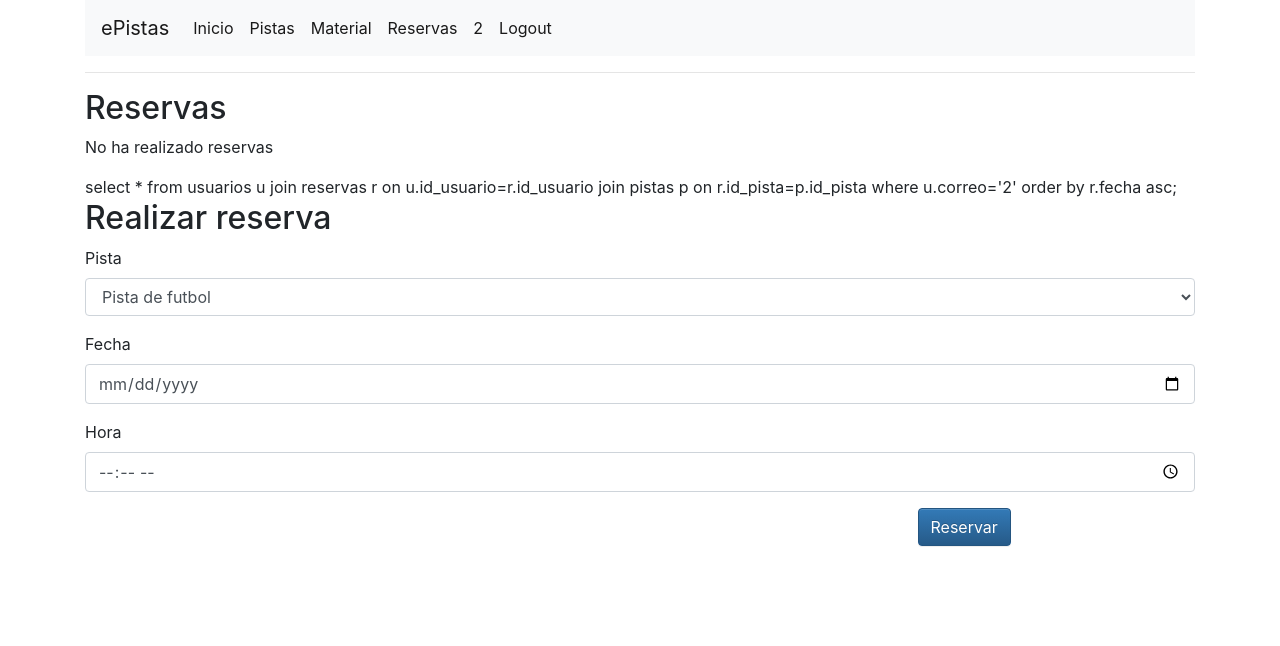
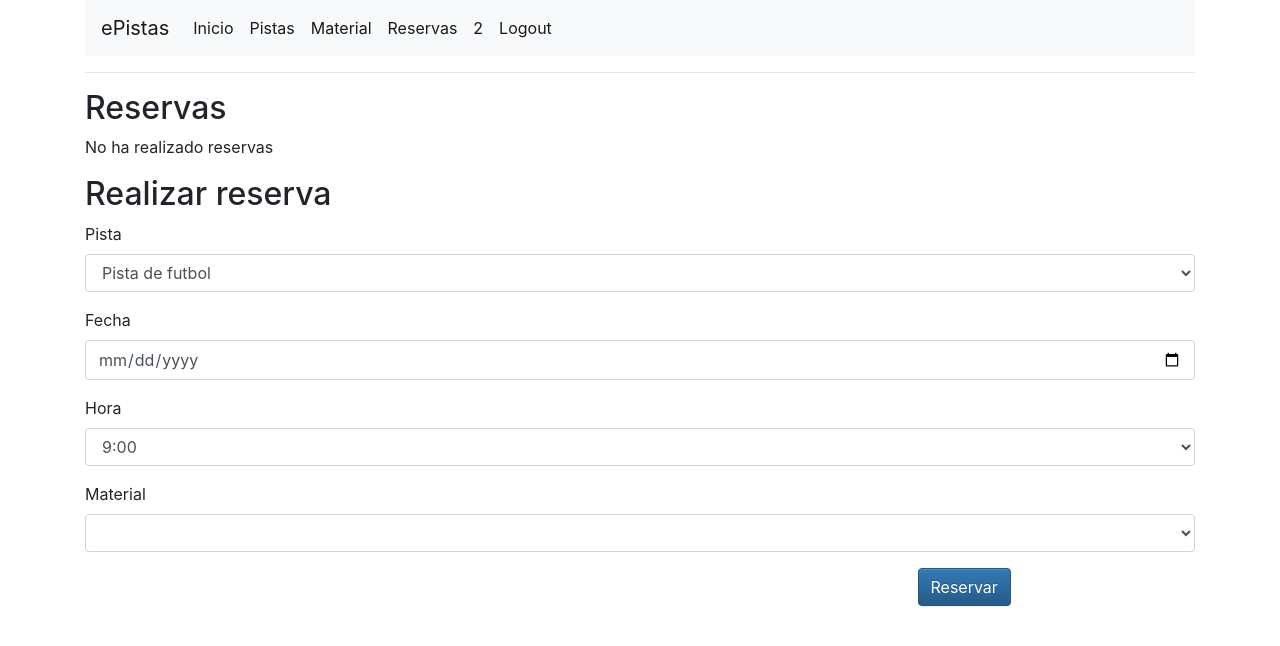
Before and after one commit to agalvaro/PROYECTO_IAW_1718, a PHP site: page /usuario/reservas.php in a window 1280 px wide. Shown: the top 646 px of the page. Run offline with PHP 8.4, Linux system fonts and the light colour scheme; a user stored in the database is signed in; data comes from the database, SQL or seed files in the repository; data that the repository does not hold is empty; some libraries are stand-ins or nearby versions.

Commit message:
Actualización

```diff
--- /dev/null
+++ b/includes/conexion.php
@@ -0,0 +1,9 @@
+<?php
+$connection = new mysqli("localhost", "root", "Admin2015","web", 3316);
+
+
+if ($connection->connect_errno) {
+    printf("Connection failed: %s\n", $connection->connect_error);
+    exit();
+}
+?>
--- a/login.php
+++ b/login.php
@@ -35,7 +35,7 @@
     if (isset($_POST["user"])) {
 
 
-          $connection = new mysqli("192.168.1.159", "root", "Admin2015","web", 3316);
+          include("../includes/conexion.php");
 
 
           if ($connection->connect_errno) {
@@ -57,9 +57,11 @@
                   while ($obj=$result->fetch_object()) {
                     if ($obj->tipo=="usuario") {
                       $_SESSION["user"]=$_POST["user"];
+                      $_SESSION["id"]=$obj->id_usuario;
                       header("Location: usuario/inicio.php");
                     } else {
                       $_SESSION["user"]=$_POST["user"];
+                      $_SESSION["id"]=$obj->id_usuario;
                       $_SESSION["admin"]="Admin";
                       header("Location: admin/inicio.php");
                     }
--- a/registro.php
+++ b/registro.php
@@ -38,7 +38,7 @@
     <?php else: ?>
       <?php
 
-      $connection = new mysqli("192.168.1.159", "root", "Admin2015","web", 3316);
+      include("../includes/conexion.php");
 
 
       if ($connection->connect_errno) {
@@ -50,6 +50,7 @@
       $usuario="INSERT INTO usuarios (nombre,apellidos,telefono,correo,passwd,tipo) VALUES ('".$_POST['name']."','".$_POST['ape']."','".$_POST['tlf']."','".$_POST['user']."',md5('".$_POST['password']."'),'usuario');";
         if ($result = $connection->query($usuario)) {
          echo "<h1>Has sido registrado</h1>";
+         header("Location: ../login.php");
        } else {
          echo "<h1>Error</h1>";
        }
--- a/usuario/reservas.php
+++ b/usuario/reservas.php
@@ -24,13 +24,7 @@
 
 
 
-  $connection = new mysqli("192.168.1.159", "root", "Admin2015","web", 3316);
-
-
-  if ($connection->connect_errno) {
-      printf("Connection failed: %s\n", $connection->connect_error);
-      exit();
-  }
+  include("../includes/conexion.php");
 
 
   $consulta="select * from usuarios u join reservas r on u.id_usuario=r.id_usuario join pistas p on r.id_pista=p.id_pista where
@@ -43,7 +37,6 @@
 
       if ($result->num_rows===0) {
         echo "<p>No ha realizado reservas</p>";
-        echo $consulta;
       } else {
         echo "<ul>";
         while ($obj=$result->fetch_object()) {
@@ -78,7 +71,38 @@
   </div>
   <div class="form-group">
     <label>Hora</label>
-    <input name="tiempo" type="time" class="form-control" required>
+    <select class="form-control" name="hora" required>
+      <option value="9:00">9:00</option>
+      <option value="10:00">10:00</option>
+      <option value="11:00">11:00</option>
+      <option value="12:00">12:00</option>
+      <option value="13:00">13:00</option>
+      <option value="14:00">14:00</option>
+      <option value="16:00">16:00</option>
+      <option value="17:00">17:00</option>
+      <option value="18:00">18:00</option>
+      <option value="19:00">19:00</option>
+      <option value="20:00">20:00</option>
+      <option value="21:00">21:00</option>
+    </select>
+  </div>
+  <div class="form-group">
+    <label >Material</label>
+    <select class="form-control" name="material">
+      <option value=''></option>
+      <?php
+
+      $consulta="select * from material;";
+
+      if ($result = $connection->query($consulta)) {
+
+          while ($obj=$result->fetch_object()) {
+            echo "<option value='".$obj->id_material."'>".$obj->nombre."</option>";
+            }
+      }
+
+      ?>
+    </select>
   </div>
   <button type="submit" class="mb-3 btn btn-primary offset-md-9">Reservar</button>
 </form>
@@ -86,18 +110,28 @@
 
 <?php
 
-$usu="select id_usuario from usuarios where correo='".$_SESSION['user']."'";
+$usu="select * from reservas where fecha='".$_POST['fecha']."' and hora_inicio='".$_POST['hora']."'";
+
 if ($result = $connection->query($usu)) {
 
-    while ($obj=$result->fetch_object()) {
-      $usuario=$obj->id_usuario;
-      $consulta="INSERT INTO reservas (fecha,hora_inicio,id_usuario,id_pista) VALUES ('".$_POST['fecha']."','".$_POST['tiempo']."','$usuario','".$_POST['id']."');";
+    if ($result->num_rows===0) {
 
-      if ($connection->query($consulta)) {
-        echo "<p>Reserva realizada</p>";
-      } else {
-        echo "$consulta";
-      }
+        $consulta="INSERT INTO reservas (fecha,hora_inicio,id_usuario,id_pista) VALUES ('".$_POST['fecha']."','".$_POST['hora']."','".$_SESSION['id']."','".$_POST['id']."');";
+
+        if ($connection->query($consulta)) {
+          echo "<p>Reserva realizada</p>";
+
+          if ($_POST['material']!='') {
+            $consulta="INSERT INTO reserva_material VALUES ($connection->insert_id,'".$_POST['material']."');";
+            if ($result = $connection->query($consulta)) {
+            }
+          }
+
+        } else {
+          echo "$consulta";
+        }
+    } else {
+      echo "<p style='color:red'>YA EXISTE UNA RESERVA PARA ESA HORA Y ESE DÍA</p>";
     }
 }
 
```
